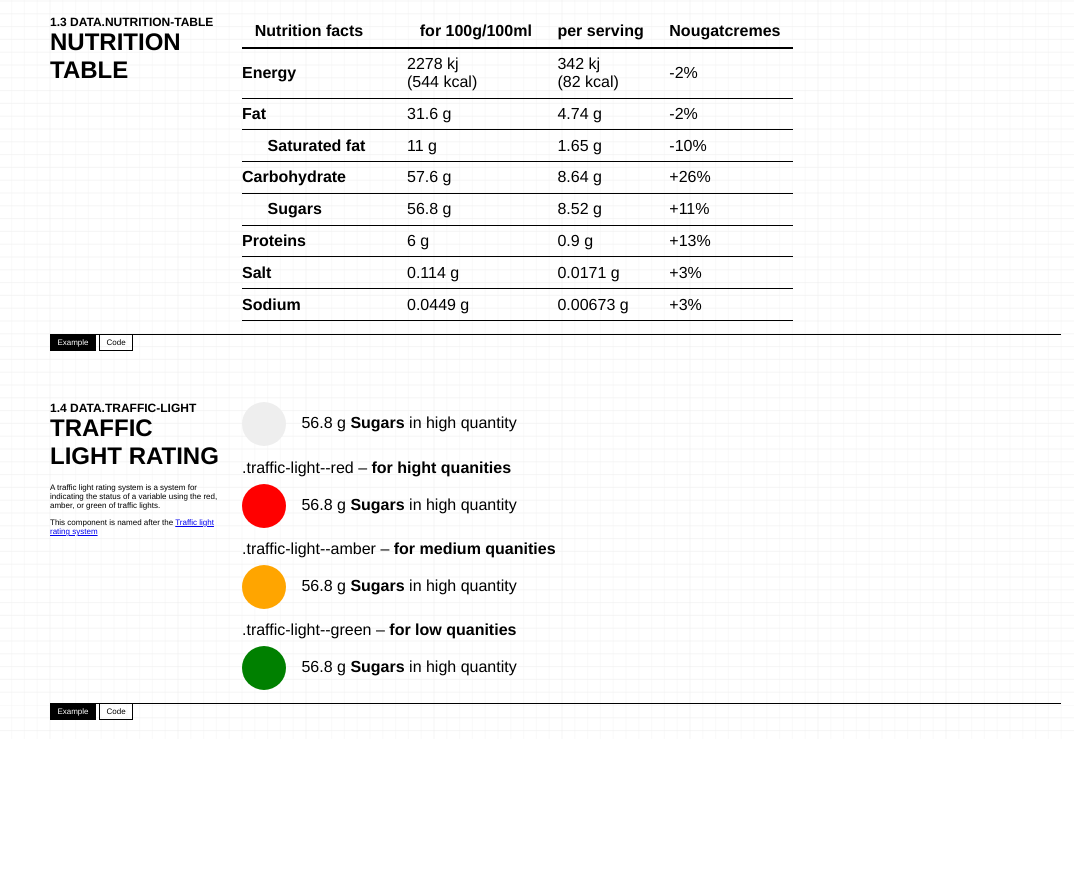
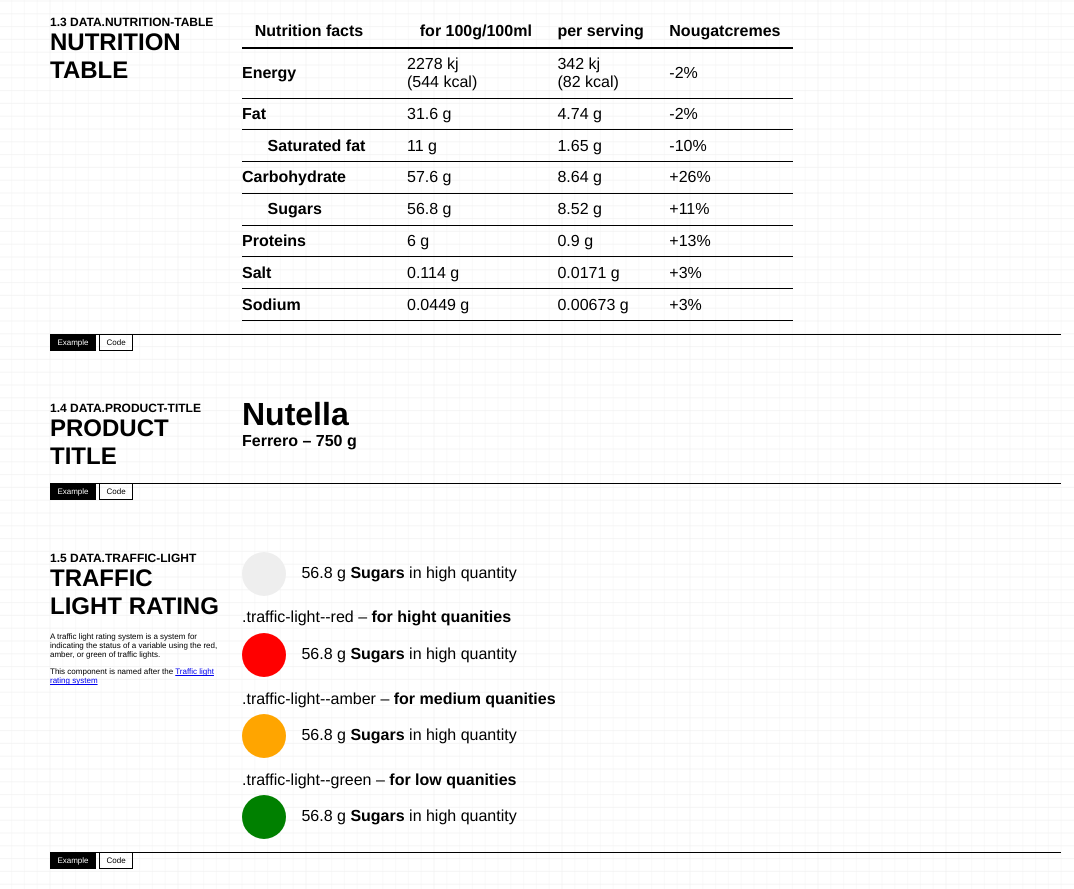
Before and after one commit to fuddl/off-styleguide, a website with bundled scripts: page styleguide/section-data.html in a window 1280 px wide. Shown: the part 575-1464 px from the top of the page, without its empty margins (206-1280 px from the left). Before the commit the page ends 1314 px from the top, so only its background shows below. Built offline with nearby package versions, Linux system fonts and the light colour scheme.

Commit message:
added product title component

```diff
--- a/gulpfile.coffee
+++ b/gulpfile.coffee
@@ -162,7 +162,7 @@
     .pipe gulp.dest paths.res
   gulp.run 'sass'
 
-gulp.task 'watch', ['styleguide', 'sass', 'icons'], ->
+gulp.task 'watch', ['styleguide', 'sass'], ->
   gulp.watch 'build/components/**/*.sass', ['styleguide']
   gulp.watch 'build/components/**/*.scss', ['styleguide']
   gulp.watch 'build/components/**/*.twig', ['styleguide']
--- a/styleguide/section-data.html
+++ b/styleguide/section-data.html
@@ -66,8 +66,14 @@
                 </a>
               </li>
                           <li class="styleguide-nav__menu-item ">
+                <a class="nav__menu-link" href="section-data.html#kssref-data-product-title">
+                  <span class="styleguide-nav__ref ">1.4</span>
+                  <span class="nav__name">Product title</span>
+                </a>
+              </li>
+                          <li class="styleguide-nav__menu-item ">
                 <a class="nav__menu-link" href="section-data.html#kssref-data-traffic-light">
-                  <span class="styleguide-nav__ref ">1.4</span>
+                  <span class="styleguide-nav__ref ">1.5</span>
                   <span class="nav__name">Traffic light rating</span>
                 </a>
               </li>
@@ -478,13 +484,62 @@
                         </div>
 
     </section>
+          <section id="kssref-data-product-title" class="styleguide-section section--depth-2">
+      <div class="tabs">
+      <div class="styleguide-style">
+                <h2 class="styleguide-title title--level-2">
+          <a class="styleguide-title__permalink" href="#kssref-data-product-title">
+            <span class="styleguide-title__ref">
+              1.4
+              <span class="styleguide-title__permalink-hash">
+                data.product-title
+              </span>
+            </span>
+            Product title
+          </a>
+        </h2>
+
+
+              </div>
+
+                            <input id="tab-data-product-title-example" type="radio" name="tabs-data-product-title" checked>
+        <label class="tabs__tab" for="tab-data-product-title-example">Example</label>
+        <div class="tabs__tab-content styleguide-modifier__wrapper">
+
+          <div class="styleguide-modifier__example">
+            <header class="product-title">
+  <h1 class="product-title__name" property="food:name">
+    Nutella
+  </h1>
+  <p class="product-title__name-suffix">
+    Ferrero – 750&nbsp;g
+  </p>
+</header>
+          </div>
+
+                  </div>
+                                  <input id="tab-data-product-title-code" type="radio" name="tabs-data-product-title">
+            <label class="tabs__tab" for="tab-data-product-title-code">Code</label>
+            <div class="tabs__tab-content styleguide-markup style">
+              <pre class="prettyprint linenums lang-html"><code data-language="html">&lt;header class=&quot;product-title&quot;&gt;
+  &lt;h1 class=&quot;product-title__name&quot; property=&quot;food:name&quot;&gt;
+    Nutella
+  &lt;/h1&gt;
+  &lt;p class=&quot;product-title__name-suffix&quot;&gt;
+    Ferrero – 750&amp;nbsp;g
+  &lt;/p&gt;
+&lt;/header&gt;</code></pre>
+            </div>
+                        </div>
+
+    </section>
           <section id="kssref-data-traffic-light" class="styleguide-section section--depth-2">
       <div class="tabs">
       <div class="styleguide-style">
                 <h2 class="styleguide-title title--level-2">
           <a class="styleguide-title__permalink" href="#kssref-data-traffic-light">
             <span class="styleguide-title__ref">
-              1.4
+              1.5
               <span class="styleguide-title__permalink-hash">
                 data.traffic-light
               </span>
--- a/themes/off/css/max.css
+++ b/themes/off/css/max.css
@@ -254,6 +254,13 @@
   :hover > .data-sheet__edit {
     display: block; }
 
+.product-title__name {
+  margin-top: 0; }
+
+.product-title__name-suffix {
+  margin-top: -1em;
+  font-weight: bold; }
+
 .indention {
   display: inline-block;
   width: 2vw; }
--- a/themes/off/css/medium.css
+++ b/themes/off/css/medium.css
@@ -254,6 +254,13 @@
   :hover > .data-sheet__edit {
     display: block; }
 
+.product-title__name {
+  margin-top: 0; }
+
+.product-title__name-suffix {
+  margin-top: -1em;
+  font-weight: bold; }
+
 .indention {
   display: inline-block;
   width: 2vw; }
--- a/themes/off/css/min.css
+++ b/themes/off/css/min.css
@@ -190,6 +190,13 @@
 .data-sheet__edit {
   display: none; }
 
+.product-title__name {
+  margin-top: 0; }
+
+.product-title__name-suffix {
+  margin-top: -1em;
+  font-weight: bold; }
+
 .indention {
   display: inline-block;
   width: 2vw; }
--- a/themes/off/css/narrow.css
+++ b/themes/off/css/narrow.css
@@ -189,6 +189,13 @@
 .data-sheet__edit {
   display: none; }
 
+.product-title__name {
+  margin-top: 0; }
+
+.product-title__name-suffix {
+  margin-top: -1em;
+  font-weight: bold; }
+
 .indention {
   display: inline-block;
   width: 2vw; }
--- a/themes/off/css/wide.css
+++ b/themes/off/css/wide.css
@@ -254,6 +254,13 @@
   :hover > .data-sheet__edit {
     display: block; }
 
+.product-title__name {
+  margin-top: 0; }
+
+.product-title__name-suffix {
+  margin-top: -1em;
+  font-weight: bold; }
+
 .indention {
   display: inline-block;
   width: 2vw; }
```
Also changed, not shown: build/components/data/product-title.sass (added), build/components/data/product-title.twig (added), build/sass/components.sass, 2 other files.
